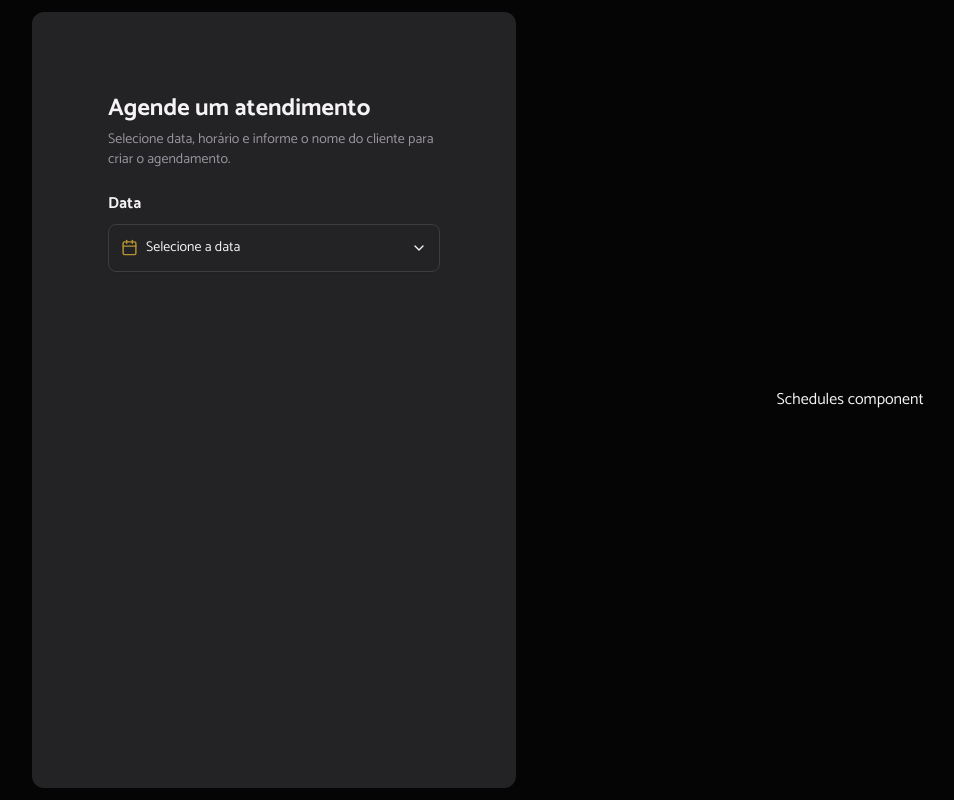
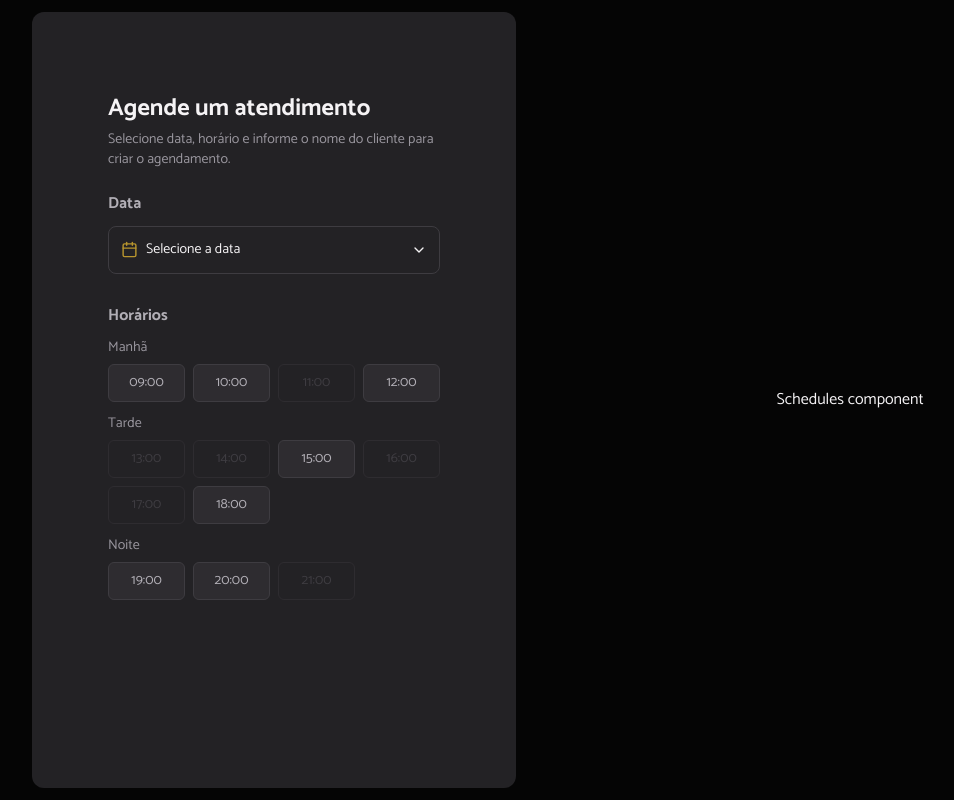
Before and after one commit to hnascx/reactjs-hairday, a React (Vite) app: page / in a window 1280 px wide. Shown: the whole page, without its empty margins (32-986 px from the left). Built offline with nearby package versions, Linux system fonts and the light colour scheme.

Commit message:
feat: Create hour range structure

```diff
--- a/src/components/layout/sidebar/index.tsx
+++ b/src/components/layout/sidebar/index.tsx
@@ -1,4 +1,5 @@
 import { DatePicker } from "@/components/ui/date-picker"
+import { HourRange } from "@/components/ui/hour-range"
 
 export function Sidebar() {
   return (
@@ -13,9 +14,11 @@ export function Sidebar() {
             agendamento.
           </p>
         </section>
-        <section className="flex flex-col gap-2.5">
-          <span className="text-title-md font-bold">Data</span>
+        <section>
           <DatePicker />
+        </section>
+        <section>
+          <HourRange />
         </section>
       </div>
     </aside>
--- a/src/components/ui/button.tsx
+++ b/src/components/ui/button.tsx
@@ -1,27 +1,19 @@
-import * as React from "react"
 import { Slot } from "@radix-ui/react-slot"
 import { cva, type VariantProps } from "class-variance-authority"
+import * as React from "react"
 
 import { cn } from "@/lib/utils"
 
 const buttonVariants = cva(
-  "inline-flex items-center justify-center gap-2 whitespace-nowrap rounded-md text-sm font-medium transition-all disabled:pointer-events-none disabled:opacity-50 [&_svg]:pointer-events-none [&_svg:not([class*='size-'])]:size-4 shrink-0 [&_svg]:shrink-0 outline-none focus-visible:border-ring focus-visible:ring-ring/50 focus-visible:ring-[3px] aria-invalid:ring-destructive/20 dark:aria-invalid:ring-destructive/40 aria-invalid:border-destructive",
+  "inline-flex items-center justify-center gap-2 whitespace-nowrap rounded-md text-sm font-medium transition-all disabled:pointer-events-none disabled:bg-transparent disabled:text-gray-500 disabled:border-gray-600 [&_svg]:pointer-events-none [&_svg:not([class*='size-'])]:size-4 shrink-0 [&_svg]:shrink-0 outline-none focus-visible:border-ring focus-visible:ring-ring/50 focus-visible:ring-[3px] aria-invalid:ring-destructive/20 dark:aria-invalid:ring-destructive/40 aria-invalid:border-destructive cursor-pointer",
   {
     variants: {
       variant: {
-        default: "bg-primary text-primary-foreground hover:bg-primary/90",
-        destructive:
-          "bg-destructive text-white hover:bg-destructive/90 focus-visible:ring-destructive/20 dark:focus-visible:ring-destructive/40 dark:bg-destructive/60",
-        outline:
-          "border bg-background shadow-xs hover:bg-accent hover:text-accent-foreground dark:bg-input/30 dark:border-input dark:hover:bg-input/50",
-        secondary:
-          "bg-secondary text-secondary-foreground hover:bg-secondary/80",
-        ghost:
-          "hover:bg-accent hover:text-accent-foreground dark:hover:bg-accent/50",
-        link: "text-primary underline-offset-4 hover:underline",
+        hourButton:
+          "bg-gray-600 text-gray-200 hover:bg-gray-600/90 border border-gray-500 focus:text-yellow focus:border-yellow",
       },
       size: {
-        default: "h-9 px-4 py-2 has-[>svg]:px-3",
+        hourButton: "h-9.5 px-4 py-2 has-[>svg]:px-3 w-19.25",
         sm: "h-8 rounded-md gap-1.5 px-3 has-[>svg]:px-2.5",
         lg: "h-10 rounded-md px-6 has-[>svg]:px-4",
         icon: "size-9",
@@ -30,8 +22,8 @@ const buttonVariants = cva(
       },
     },
     defaultVariants: {
-      variant: "default",
-      size: "default",
+      variant: "hourButton",
+      size: "hourButton",
     },
   }
 )
--- a/src/components/ui/date-picker.tsx
+++ b/src/components/ui/date-picker.tsx
@@ -15,6 +15,7 @@ export function DatePicker() {
 
   return (
     <div className="flex flex-col gap-3">
+      <span className="text-title-md font-bold text-gray-200">Data</span>
       <Popover open={open} onOpenChange={setOpen}>
         <PopoverTrigger asChild>
           <Button
--- /dev/null
+++ b/src/components/ui/hour-range.tsx
@@ -0,0 +1,38 @@
+import { Button } from "./button"
+
+export function HourRange() {
+  return (
+    <section className="flex flex-col mt-2 gap-3">
+      <span className="text-title-md font-bold text-gray-200">Horários</span>
+
+      <section className="flex flex-col gap-1.5">
+        <span className="text-title-sm text-gray-300">Manhã</span>
+        <div className="flex flex-wrap gap-2">
+          <Button>09:00</Button>
+          <Button>10:00</Button>
+          <Button disabled>11:00</Button>
+          <Button>12:00</Button>
+        </div>
+      </section>
+      <section className="flex flex-col gap-1.5">
+        <span className="text-title-sm text-gray-300">Tarde</span>
+        <div className="flex flex-wrap gap-2">
+          <Button disabled>13:00</Button>
+          <Button disabled>14:00</Button>
+          <Button>15:00</Button>
+          <Button disabled>16:00</Button>
+          <Button disabled>17:00</Button>
+          <Button>18:00</Button>
+        </div>
+      </section>
+      <section className="flex flex-col gap-1.5">
+        <span className="text-title-sm text-gray-300">Noite</span>
+        <div className="flex flex-wrap gap-2">
+          <Button>19:00</Button>
+          <Button>20:00</Button>
+          <Button disabled>21:00</Button>
+        </div>
+      </section>
+    </section>
+  )
+}
```
